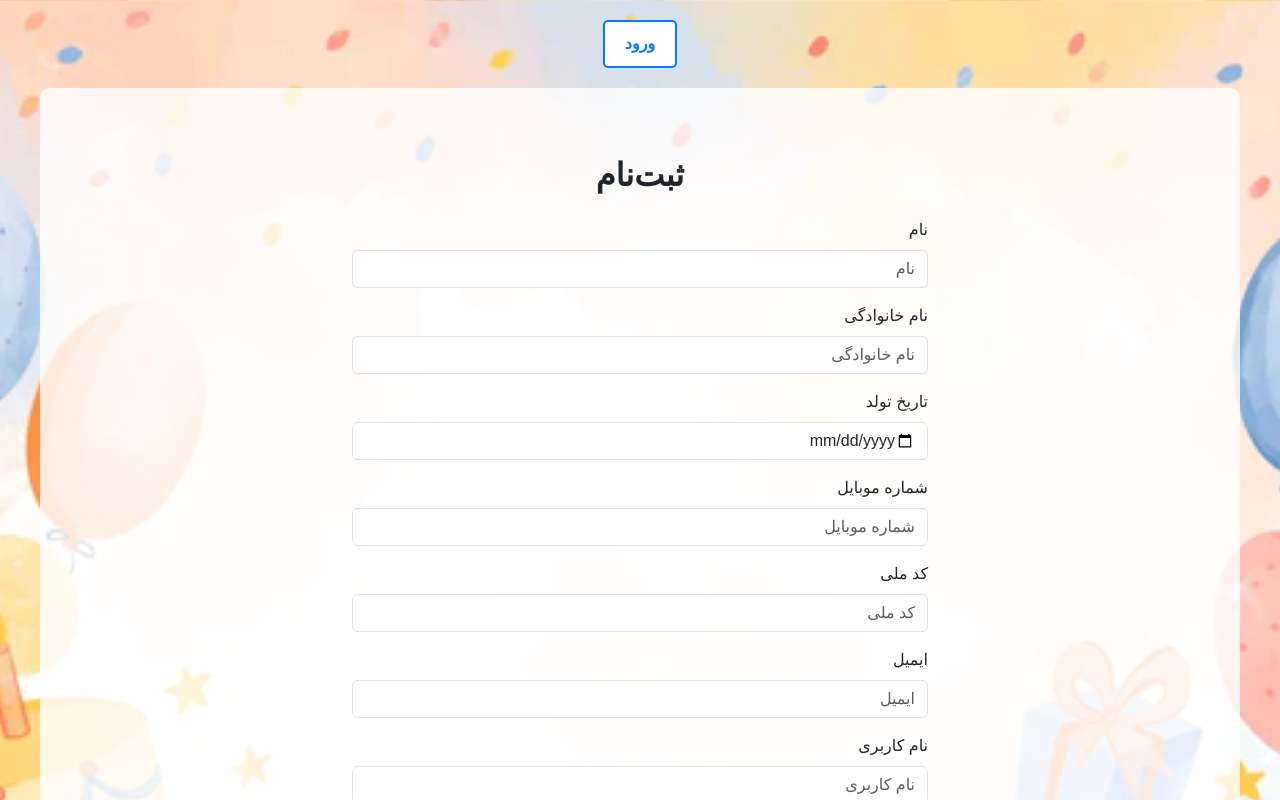
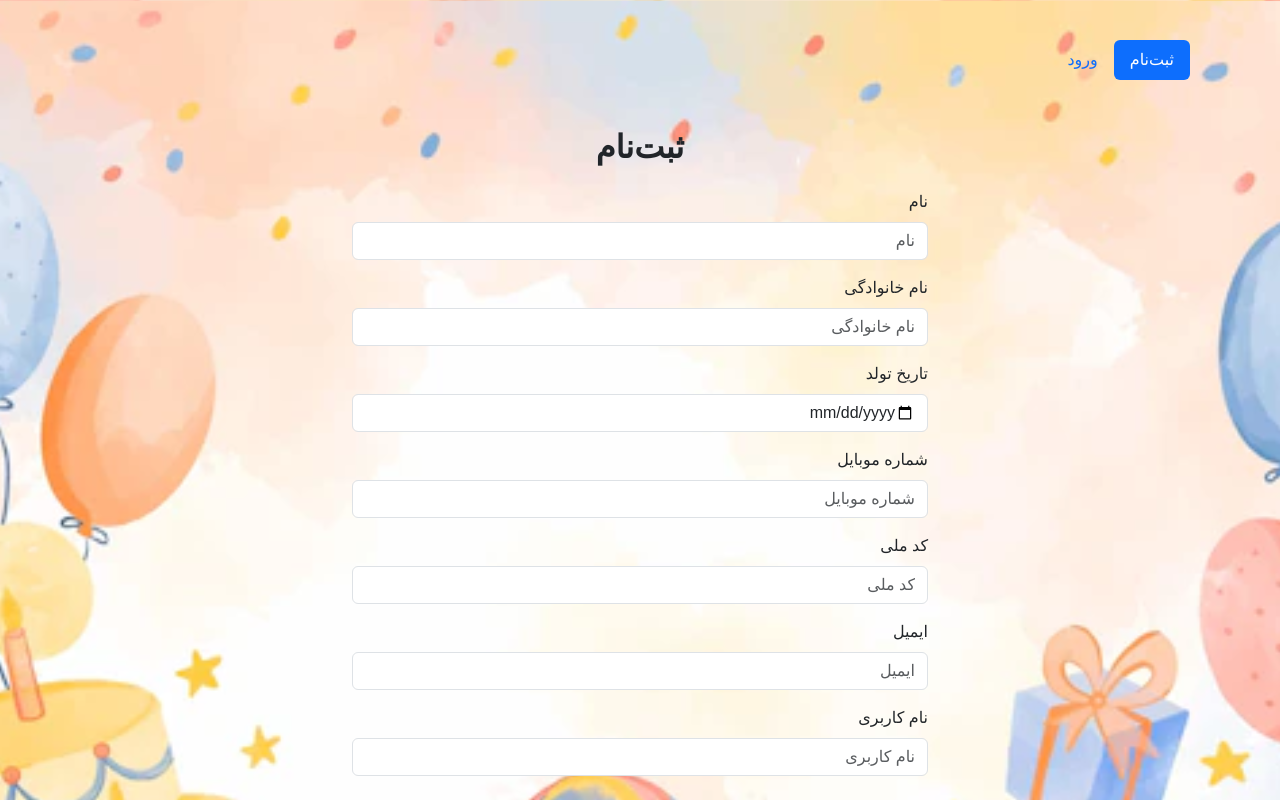
Before and after one commit to PouyaL03/SAD_Pamasil, a Next.js app in the folder frontend2/: page / in a window 1280 px wide. Shown: the top 800 px of the page. Built offline with nearby package versions, Linux system fonts and the light colour scheme.

Commit message:
the second version

```diff
--- a/frontend2/package.json
+++ b/frontend2/package.json
@@ -13,7 +13,7 @@
     "bootstrap": "^5.3.3",
     "next": "^15.1.3",
     "react": "^19.0.0",
-    "react-bootstrap": "^2.10.7",
+    "react-bootstrap": "^2.10.9",
     "react-dom": "^19.0.0",
     "react-router-dom": "^7.1.1"
   },
--- a/frontend2/src/pages/index.js
+++ b/frontend2/src/pages/index.js
@@ -1,11 +1,13 @@
 import React, { useState, useEffect } from "react";
 import axios from "axios";
-import ProductList from "../../components/ProductList";
 import RegistrationPage from "../../components/RegistrationPage";
 import LoginPage from "../../components/LoginPage";
 import ProfilePage from "../../components/ProfilePage";
-import SupplierPanel from "../../components/SupplierPanel"; // Supplier panel component
-import CustomerPanel from "../../components/CustomerPanel"; // Customer panel component
+import SupplierPanel from "../../components/SupplierPanel";
+import CustomerPanel from "../../components/CustomerPanel";
+import { Tabs, Tab, Container } from "react-bootstrap";
+import 'bootstrap/dist/css/bootstrap.min.css';
+
 
 const Home = () => {
   // Default to "register" when not logged in.
@@ -43,51 +45,27 @@ const Home = () => {
     fetchUserProfile();
   }, [user]);
 
-  // Render the appropriate page based on activeTab and login status.
-  const renderContent = () => {
-    if (!user) {
-      // When not logged in, show Registration or Login.
-      return activeTab === "register" ? <RegistrationPage /> : <LoginPage />;
-    }
-    // When logged in, choose the view based on the active tab.
-    if (activeTab === "customerPanel") {
-      return <CustomerPanel />;
-    } else if (activeTab === "supplierPanel") {
-      return <SupplierPanel />;
-    }
-    return <ProfilePage />;
-  };
-
-  // Determine which navigation buttons to display.
-  let navButtons = [];
+  // Build an array of tab objects based on login status and role.
+  let tabs = [];
   if (!user) {
-    // Not logged in: show a toggle button (if on "register", show "login" and vice versa).
-    navButtons = activeTab === "register" ? ["login"] : ["register"];
+    // When not logged in, show Registration and Login tabs.
+    tabs = [
+      { key: "register", label: "ثبت‌نام", component: <RegistrationPage /> },
+      { key: "login", label: "ورود", component: <LoginPage /> },
+    ];
   } else if (user.role === "supplier") {
-    // For suppliers, show "profile" and "supplierPanel" buttons.
-    navButtons = ["profile", "supplierPanel"];
+    // For suppliers, show Profile and Supplier Panel tabs.
+    tabs = [
+      { key: "profile", label: "پروفایل", component: <ProfilePage /> },
+      { key: "supplierPanel", label: "پنل تأمین‌کننده", component: <SupplierPanel /> },
+    ];
   } else if (user.role === "customer") {
-    // For customers, show only "profile" and "customerPanel" buttons.
-    navButtons = ["profile", "customerPanel"];
+    // For customers, show Profile and Customer Panel tabs.
+    tabs = [
+      { key: "profile", label: "پروفایل", component: <ProfilePage /> },
+      { key: "customerPanel", label: "محصولات", component: <CustomerPanel /> },
+    ];
   }
-
-  // Helper: Map internal tab names to Persian labels.
-  const getButtonLabel = (tab) => {
-    switch (tab) {
-      case "register":
-        return "ثبت‌نام";
-      case "login":
-        return "ورود";
-      case "profile":
-        return "پروفایل";
-      case "customerPanel":
-        return "محصولات";
-      case "supplierPanel":
-        return "پنل تأمین‌کننده";
-      default:
-        return tab;
-    }
-  };
 
   return (
     <div
@@ -101,47 +79,20 @@ const Home = () => {
         direction: "rtl",
       }}
     >
-      {/* Navigation Buttons */}
-      <div
-        style={{
-          display: "flex",
-          justifyContent: "center",
-          marginBottom: "20px",
-          gap: "10px",
-        }}
-      >
-        {navButtons.map((tab, idx) => (
-          <button
-            key={idx}
-            onClick={() => setActiveTab(tab)}
-            style={{
-              padding: "10px 20px",
-              backgroundColor: activeTab === tab ? "#007bff" : "#fff",
-              color: activeTab === tab ? "#fff" : "#007bff",
-              border: "2px solid #007bff",
-              borderRadius: "5px",
-              cursor: "pointer",
-              fontWeight: "bold",
-              boxShadow: activeTab === tab ? "0 4px 8px rgba(0, 0, 0, 0.2)" : "none",
-            }}
-          >
-            {getButtonLabel(tab)}
-          </button>
-        ))}
-      </div>
-
-      {/* Main Content Area using a similar container structure as the supplier panel */}
-      <div
-        style={{
-          maxWidth: "1200px",
-          margin: "0 auto",
-          background: "rgba(255, 255, 255, 0.8)",
-          borderRadius: "10px",
-          padding: "20px",
-        }}
-      >
-        {renderContent()}
-      </div>
+      <Container style={{ padding: "20px" }}>
+        <Tabs
+          activeKey={activeTab}
+          onSelect={(k) => setActiveTab(k)}
+          className="mb-3"
+          variant="pills"
+        >
+          {tabs.map((tab) => (
+            <Tab eventKey={tab.key} title={tab.label} key={tab.key}>
+              {tab.component}
+            </Tab>
+          ))}
+        </Tabs>
+      </Container>
     </div>
   );
 };
```
Also changed, not shown: 1 other file (tests, documents, lock files or other folders).
